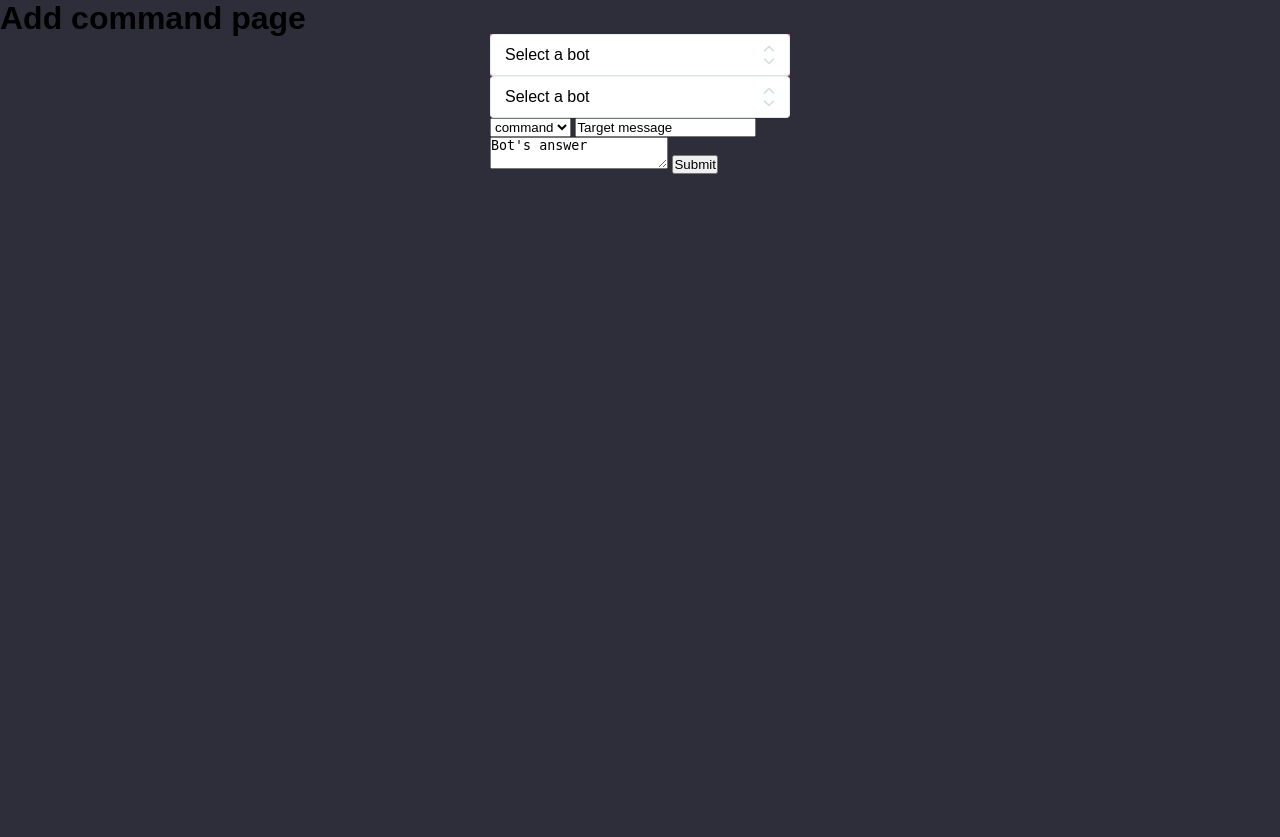
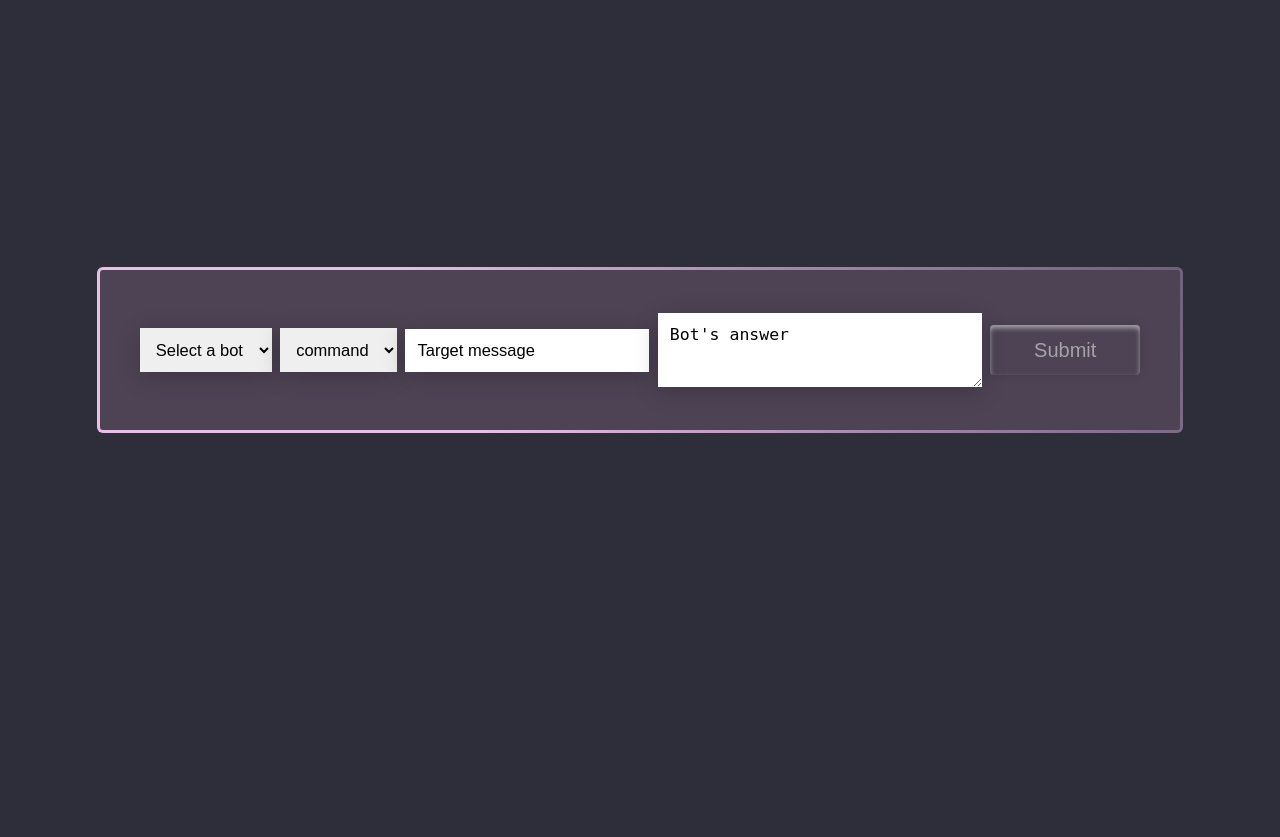
Before and after one commit to IHateModernity/bot-constructor, a Django app: page /bots/bot-add-command/ in a window 1280 px wide. Shown: the part 66-903 px from the top of the page. After the commit the page ends 499 px from the top, so only its background shows below. Run offline with Django 4.2, Linux system fonts and the light colour scheme; a user stored in the database is signed in; data comes from the database, SQL or seed files in the repository; some libraries are stand-ins or nearby versions.

Commit message:
Bot add command template

```diff
--- a/bot_constructor/constructor/static/constructor/css/add_command.css
+++ b/bot_constructor/constructor/static/constructor/css/add_command.css
@@ -1,5 +1,59 @@
+.default {
+	color:  rgba(0, 0, 0, 0.645);
+
+}
+
+
+
+
+select, input, textarea {
+  color: rgb(0, 0, 0);
+  padding: 12px;
+  width: auto;
+  border: none;
+  font-size: 16.5px;
+  box-shadow: 0 5px 25px rgba(0, 0, 0, 0.2);
+  -webkit-appearance: button;
+  appearance: button;
+  outline: none;
+}
+
+
+#id_answer {
+	width: 300px;
+	height: 50px;
+}
+
+.sub {
+	width: 150px;
+	height: 50px;
+	cursor: pointer;
+	border: none;
+	color: rgba(255,255,255,0.5);
+	font-size: 20px;
+	border-radius: 4px;
+	box-shadow: inset 0px 3px 5px rgba(255,255,255,0.5), 0px 0px 10px rgba(0,0,0,0.15);
+	background: rgb(2,0,36);
+	background: linear-gradient(45deg, rgba(2,0,36,0) 5%, rgba(255,255,255,.5) 6%, rgba(255,255,255,0) 9%, rgba(255,255,255,.5) 10%, rgba(255,255,255,0) 17%, rgba(255,255,255,.5) 19%, rgba(255,255,255,0) 21%);
+	background-size: 150%;
+	background-position: right;
+	transition: 1s;
+}
+
+.sub:hover {
+	background-position: left;
+	color: white;
+	box-shadow: inset 0px 3px 5px rgba(255,255,255,1), 0px 0px 10px rgba(0,0,0,0.25);
+}
+
+.sub:focus {
+	outline: none;
+}
+
+
+
 .command-form {
-	width: 100%;
+	width: 1000px;
 	height: 100%;
 	display: flex;
 	justify-content: center;
@@ -9,278 +63,158 @@
 main {
 	width: 100%;
 	height: 100%;
-}
-
-
-
-.brd{
-	border: 1px solid #e2eded;
-	border-color: #eaf1f1 #e4eded #dbe7e7 #e4eded;
-}
-#app{
-	position: absolute;
-	top: 0;
-	right: 0;
-	left: 0;
-	width: 300px;
-	height: 42px;
-	margin: 100px auto 0 auto;
-	z-index: 1;
-}
-
-#select{
-	position: relative;
-	height: 16px;
-	padding: 12px 14px;
-	background-color: #fff;
-	border-radius: 4px;
-	cursor: pointer;
-}
-.input-view{
-	position: absolute;
-	top: 0;
-	right: 0;
-	bottom: 0;
-	left: 0;
-	width: 100%;
-	height: 100%;
-	opacity: 0;
-	cursor: pointer;
-	color: black;
-	z-index: 3;
-}
-#value{
-	font-size: 16px;
-	line-height: 1;
-	margin-right: 26px;
-}
-.option i{
-	width: 16px;
-	height: 16px;
-}
-.option,
-.label{
-	color: #2d3667;
-	font-size: 16px;
-}
-#chevrons{
-	position: absolute;
-	top: 0;
-	right: 0;
-	bottom: 0;
-	width: 12px;
-	padding: 9px 14px;
-}
-#chevrons i{
-	display: block;
-	height: 50%;
-	color: #d1dede;
-	font-size: 12px;
-	text-align: right;
-}
-.input-view:checked + #select-button #chevrons i{
-	color: #2d3667;
-}
-.options{
-	position: absolute;
-	left: 0;
-	width: 250px;
-}
-#options{
-	position: absolute;
-	top: 42px;
-	right: 0;
-	left: 0;
-	width: 298px;
-	margin: 0 auto;
-	background-color: #fff;
-	border-radius: 4px;
-}
-.input-view:checked ~ #options{
-	border: 1px solid #e2eded;
-	border-color: #eaf1f1 #e4eded #dbe7e7 #e4eded;
-}
-.option{
-	position: relative;
-	line-height: 1;
-	transition: 0.3s ease all;
-	z-index: 2;
-}
-.option i{
-	position: absolute;
-	left: 14px;
-	display: none;
-}
-.input-view:checked ~ #options .option i{
-	display: block;
-	padding: 12px 0;
-}
-.label{
-	display: none;
-	margin-left: 27px;
-}
-.input-view:checked ~ #options .label{
-	display: block;
-	padding: 12px 14px;
-}
-.s{
-	position: absolute;
-	left: 0;
-	width: 100%;
-	height: 50%;
-}
-.s.top{
-	top: 0;
-}
-.s.bottom{
-	bottom: 0;
-}
-input[type="radio"]{
-	position: absolute;
-	right: 0;
-	left: 0;
-	width: 100%;
-	height: 50%;
-	margin: 0;
-	opacity: 0;
-	cursor: pointer;
-}
-.s:hover ~ i{
-	/* color: #fff; */
-	color: black;
-	opacity: 0;
-}
-.s:hover{
-	height: 100%;
-	z-index: 1;
-}
-.s.bottom:hover + i{
-	bottom: -25px;
-	animation: moveup 0.3s ease 0.1s forwards;
-}
-.s.top:hover ~ i{
-	top: -25px;
-	animation: movedown 0.3s ease 0.1s forwards;
-}
-@keyframes moveup{
-	0%{
-		bottom: -25px;
-		opacity: 0;
-	}
-	100%{
-		bottom: 0;
-		opacity: 1;
-	}
-}
-@keyframes movedown{
-	0%{
-		top: -25px;
-		opacity: 0;
-	}
-	100%{
-		top: 0;
-		opacity: 1;
-	}
-}
-.label{
-	transition: 0.3s ease all;
-}
-.option input[type="radio"]:checked ~ i{
-	top: 0;
-	bottom: auto;
-	opacity: 1;
-	animation: unset;
-}
-.option input[type="radio"]:checked ~ i,
-.option input[type="radio"]:checked ~ .label{
-	/* color: #fff; */
-	color: black;
-}
-.option input[type="radio"]:checked ~ .label:before{
-	content: "";
-	position: absolute;
-	top: 0;
-	right: 0;
-	bottom: 0;
-	left: 0;
-	z-index: -1;
-}
-.option .fa-codepen{
-	color: rgb(205, 212, 0);
-}
-.option .fa-dribbble{
-	color: #ea4c89;
-}
-.option .fa-behance {
-	color: #0057ff;
-}
-.option .fa-hackerrank{
-	color: #32c766;
-}
-.option .fa-stack-overflow{
-	color: #f48024;
-}
-.option .fa-free-code-camp{
-	color: #006400;
-}
-#option-bg{
-	position: absolute;
-	top: 0;
-	right: 0;
-	left: 0;
-	height: 40px;
-	transition: 0.3s ease all;
-	z-index: 1;
-	display: none;
-}
-.input-view:checked ~ #options #option-bg{
-	display: block;
-}
-.option:hover .label{
-	/* color: #fff; */
-	color: black;
-}
-.option:nth-child(1):hover ~ #option-bg{
-	top: 0;
-	background-color: rgb(205, 212, 0);
-	border-radius: 4px 4px 0 0;
-	box-shadow: 0 0 10px rgb(205, 212, 0),
-	0 0 20px rgb(205, 212, 0);
-}
-.option:nth-child(2):hover ~ #option-bg{
-	top: 40px;
-	background-color: #ea4c89;
-	box-shadow: 0 0 10px #ea4c89,
-				0 0 20px #ea4c89;
-}
-.option:nth-child(3):hover ~ #option-bg{
-	top: 80px;
-	background-color: #0057ff;
-	box-shadow: 0 0 10px #0057ff,
-	0 0 20px #0057ff;
-}
-.option:nth-child(4):hover ~ #option-bg{
-	top: 120px;
-	background-color: #32c766;
-	box-shadow: 0 0 10px #32c766,
-	0 0 20px #32c766;
-}
-.option:nth-child(5):hover ~ #option-bg{
-	top: 160px;
-	background-color: #f48024;
-	box-shadow: 0 0 10px #f48024,
-	0 0 20px #f48024;
-}
-.option:nth-child(6):hover ~ #option-bg{
-	top: 200px;
-	background-color: #006400;
-	border-radius: 0 0 4px 4px;
-	box-shadow: 0 0 10px #006400,
-	0 0 20px #006400;
+	display: flex;
+	justify-content: center;
+	align-items: center;
 }
 
 form {
-	background-color: #ea4c89;
-	position: absolute;
-	margin-top: 100px;
+	width: 97%;
+	display: flex;
+	justify-content: space-around;
+	align-items: center;
+
+
 }
+
+.tasks-list {
+	padding: 20px;
+	height: auto;
+	margin-bottom: 100px;
+	margin-left: 100px;
+	margin-right: 100px;
+	width: 1100px;
+	border-radius: 10px;
+	display: flex;
+	justify-content: center;
+}
+
+.overtask {
+width: 100%;
+}
+
+.task {
+width: 100%;
+height: 120px;
+display: flex;
+justify-content: space-around;
+align-items: center;
+}
+
+.status-icon {
+display: flex;
+justify-content: center;
+align-items: center;
+width: 20%;
+height: 80%;
+/* background-color: #1098ad; */
+}
+
+.task-content {
+display: flex;
+justify-content: space-around;
+width: 50%;
+/* background-color: #a166ab; */
+}
+
+.buttons {
+width: 30%;
+display: flex;
+justify-content: space-between;
+padding-left: 30px;
+/* background-color:#ef4e7b; */
+}
+
+.edit-btn {width: 50px}
+
+.create-script-btn {width: 100px}
+
+.script-btn {width: 75px}
+
+.bot-btn {
+height: 30px;
+text-decoration: none;
+color: #2e2e3b;
+font-weight: 600;
+text-align: center;
+padding: 5px;
+}
+
+p {
+width: 100%;
+text-align: center;
+color: #e8bfe6
+}
+
+.add {
+width: 300px;
+padding-bottom: 5px;
+}
+
+.tasks-header {
+width: 100%;
+display: flex;
+justify-content: center;
+align-items: flex-end;
+padding: 20px;
+}
+
+.create {
+background-color: rgb(118, 118, 118);
+color: rgb(255, 196, 0);
+border-radius: 3px;
+padding: 7px 13px;
+}
+
+.title {
+margin-top: 100px;
+width: 600px;
+text-align: center;
+text-shadow: rgb(186, 186, 185) 1px 0 10px;
+}
+
+#box {
+display: flex;
+align-items: center;
+justify-content: center;
+width: 400px;
+height: 200px;
+color: white;
+font-family: "Raleway";
+font-size: 2.5rem;
+}
+.gradient-border {
+--borderWidth: 3px;
+background: #4d4354;
+position: relative;
+border-radius: var(--borderWidth);
+}
+.gradient-border:after {
+content: "";
+position: absolute;
+top: calc(-1 * var(--borderWidth));
+left: calc(-1 * var(--borderWidth));
+height: calc(100% + var(--borderWidth) * 2);
+width: calc(100% + var(--borderWidth) * 2);
+background: linear-gradient(
+	60deg,
+	#2e2e3b, #464454, #70617a, #a488ac, #e8bfe6, #e8bfe6, #a488ac, #70617a, #464454, #2e2e3b
+);
+/* background: linear-gradient(60deg, #f79533, #f37055, #ef4e7b, #a166ab, #5073b8, #1098ad, #07b39b, #6fba82); */
+border-radius: calc(2 * var(--borderWidth));
+z-index: -1;
+animation: animatedgradient 3s ease alternate infinite;
+background-size: 300% 300%;
+}
+
+@keyframes animatedgradient {
+0% {
+	background-position: 0% 50%;
+}
+50% {
+	background-position: 100% 50%;
+}
+100% {
+	background-position: 0% 50%;
+}
+}
--- a/bot_constructor/constructor/templates/constructor/bot-add-command.html
+++ b/bot_constructor/constructor/templates/constructor/bot-add-command.html
@@ -14,94 +14,21 @@
 
 {% block content %}
   <main>
-        <h1>Add command page</h1>
-        <div class="command-form">
+    <div class="tasks-list gradient-border">
+          <div class="overtask">
+              <div class="task">
+
                 <form method="post" id="app">
                   {% csrf_token %}
 
-            <div id="select-box">
-              <input type="checkbox" class="input-view" name="bot_name" id="id_bot_name">
-
-              <div id="select" class="brd">
-
-                <div id="value">
-                  <span class="span-bot">Select a bot</span>
-                </div>
-
-                <div id="chevrons">
-                  <i class="fas fa-chevron-up"></i>
-                  <i class="fas fa-chevron-down"></i>
-                </div>
-
-              </div>
-
-              <div type="select" id="options">
-                    {% for bot in bots %}
-                      <div class="option" onclick="show('{{ bot.bot_username }}')">
-                          <input class="s top" type="radio">
-                          <input class="s bottom" type="radio" >
-
-                          <i>
-                              <svg xmlns="http://www.w3.org/2000/svg" width="16" height="16" fill="currentColor" class="bi bi-person-fill" viewBox="0 0 16 16">
-                                  <path d="M3 14s-1 0-1-1 1-4 6-4 6 3 6 4-1 1-1 1H3Zm5-6a3 3 0 1 0 0-6 3 3 0 0 0 0 6Z"/>
-                              </svg>
-                          </i>
-
-                          <span class="label" >{{ bot.bot_username }}</span>
-                        </div>
-                    {% endfor %}
-
-                    <div id="option-bg"></div>
-              </div>
-
-            </div>
 
 
-            <div id="select-box">
-              <input type="checkbox" class="input-view" name="bot_name" id="id_bot_name">
-
-              <div id="select" class="brd">
-
-                <div id="value">
-                  <span class="span-bot">Select a bot</span>
-                </div>
-
-                <div id="chevrons">
-                  <i class="fas fa-chevron-up"></i>
-                  <i class="fas fa-chevron-down"></i>
-                </div>
-
-              </div>
-
-              <div type="select" id="options">
-                    <div class="option" onclick="show('command')">
-                        <input class="s top" type="radio">
-                        <input class="s bottom" type="radio" >
-
-                        <i>
-                            <svg xmlns="http://www.w3.org/2000/svg" width="16" height="16" fill="currentColor" class="bi bi-person-fill" viewBox="0 0 16 16">
-                                <path d="M3 14s-1 0-1-1 1-4 6-4 6 3 6 4-1 1-1 1H3Zm5-6a3 3 0 1 0 0-6 3 3 0 0 0 0 6Z"/>
-                            </svg>
-                        </i>
-
-                        <span class="label">command</span>
-                    </div>
-                    <div class="option" onclick="show('message')">
-                      <input class="s top" type="radio">
-                      <input class="s bottom" type="radio" >
-
-                      <i>
-                          <svg xmlns="http://www.w3.org/2000/svg" width="16" height="16" fill="currentColor" class="bi bi-person-fill" viewBox="0 0 16 16">
-                              <path d="M3 14s-1 0-1-1 1-4 6-4 6 3 6 4-1 1-1 1H3Zm5-6a3 3 0 1 0 0-6 3 3 0 0 0 0 6Z"/>
-                          </svg>
-                      </i>
-
-                      <span class="label" >message</span>
-                  </div>
-                    <div id="option-bg"></div>
-              </div>
-
-            </div>
+                  <select type="text" name="bot_name" id="id_bot_name" >
+                      <option class="default">Select a bot</option>
+                    {% for bot in bots %}
+                      <option>{{bot.bot_username}}</option>
+                    {% endfor %}
+                  </select>
 
                   <select type="text" name="type" id="id_type" >
                       <option>command</option>
@@ -111,11 +38,11 @@
                   <input name="message" maxlength="10" required="" id="id_message" value="Target message">
                   <textarea type="text" name="answer" maxlength="255" required="" id="id_answer">Bot's answer</textarea>
 
-            <button type="submit" name="Submit">Submit</button>
+                  <button class="sub" type="submit" name="Submit">Submit</button>
                 </form>
+
               </div>
-
-
-          <script src="https://kit.fontawesome.com/95a02bd20d.js"></script>
+          </div>
+    </div>
   </main>
 {% endblock %}
--- a/bot_constructor/constructor/views.py
+++ b/bot_constructor/constructor/views.py
@@ -138,6 +138,7 @@ class BotAddCommand(LoginRequiredMixin, View):
             return redirect('bots')
 
         else:
+            print('error\n'*10)
             context = {'form': form,
                        'errors': form.errors}
             return render(request, self.template_name, context)
```
Also changed, not shown: bot_constructor/constructor/templates/constructor/bots-list.html (indentation only). Lines whose indentation alone changed are shown as unchanged.
